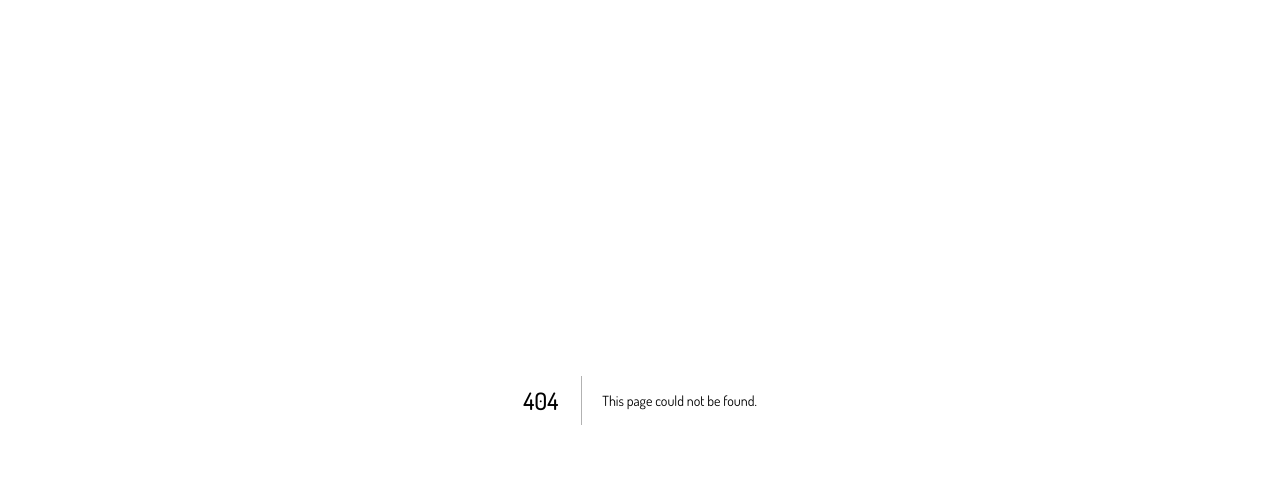
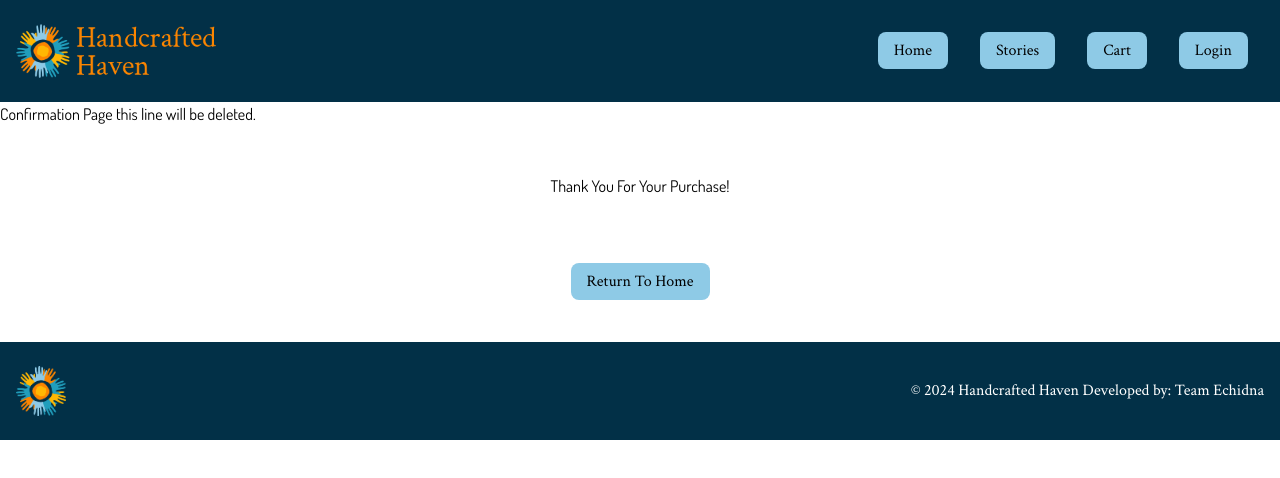
Before and after one commit to wcamer/WDD-430-Handcrafted-Haven, a Next.js app: page /cart/checkout/confirmation in a window 1280 px wide. Before the commit this address had no page. Shown: the top 478 px of the page. Built offline with nearby package versions, Linux system fonts and the light colour scheme.

Commit message:
confirmation page inital commit

```diff
--- /dev/null
+++ b/app/cart/checkout/confirmation/page.tsx
@@ -0,0 +1,29 @@
+import Header from "@/app/ui/header";
+import Footer from "@/app/ui/footer";
+import Link from "next/link";
+import Navigation from "@/app/ui/navigation.module.css"
+
+export default function Page() {
+  return (
+    <main className="h-[32rem]">
+
+      <Header />
+      <h1 >Confirmation Page this line will be deleted.</h1>
+      <h1 className="text-center p-6 m-6">Thank You For Your Purchase!</h1>
+
+      <div className="flex justify-center p-6 m-6">
+        <button className="place-content-center ">
+            <Link className={`${Navigation.navLink} hover:${Navigation.navLinkHover}`}
+            href='/'>
+                Return To Home
+            </Link>
+        </button>
+      </div>
+
+
+
+
+      <Footer />
+    </main>
+  );
+}
```
